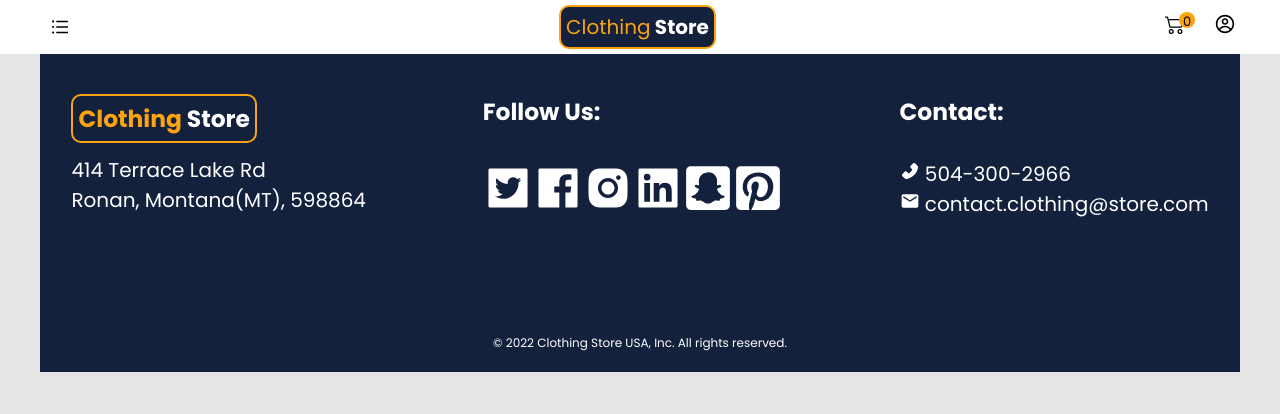
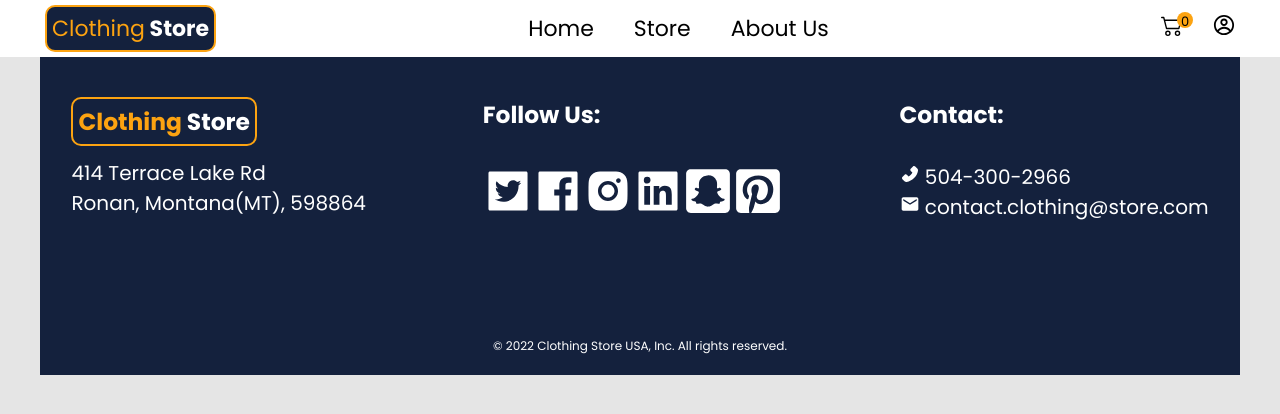
Before and after one commit to HubertSajdak/react-store, a React (Create React App) app: page / in a window 1280 px wide. Shown: the top 414 px of the page. Built offline with nearby package versions, Linux system fonts and the light colour scheme; no server answers.

Commit message:
added smallscreen store options

```diff
--- a/src/components/Cart/Cart.css
+++ b/src/components/Cart/Cart.css
@@ -4,7 +4,7 @@
 .cart__bg {
 	display: flex;
 	justify-content: space-around;
-	/* align-items: center; */
+	align-items: center;
 	width: 100%;
 	padding: 2rem;
 	gap: 5rem;
@@ -39,6 +39,7 @@
 
 .cart__container--text {
 	font-size: 2rem;
+	text-align: center;
 }
 .cart__container--button {
 	border-radius: 5px;
--- a/src/components/Navbar/Navbar.css
+++ b/src/components/Navbar/Navbar.css
@@ -10,14 +10,14 @@
 	align-items: center;
 	max-width: 1200px;
 	margin: 0 auto;
-	font-size: 2rem;
+	font-size: 2.2rem;
 }
 .navbar__brand-name {
-	margin: 0.5rem auto;
-	font-weight: bold;
+	margin: 0.5rem 0rem 0.5rem 0.5rem;
 	align-items: flex-start;
 	order: 2;
 	padding: 0.5rem;
+	font-weight: bold;
 	color: var(--color-white);
 	background-color: var(--color-blue);
 	border: 2px solid var(--color-gold);
@@ -27,12 +27,69 @@
 	color: var(--color-gold);
 	font-weight: normal;
 }
-.navbar__menu {
-	display: flex;
+.navbar__smallscreen-menu {
+	display: none;
 	align-items: center;
 	order: 1;
 	margin: 0 6rem 0 1rem;
 }
+.navbar__smallscreen-menu-links {
+	position: absolute;
+	display: flex;
+	flex-direction: column;
+	justify-content: flex-start;
+	top: 0;
+	left: 0;
+	width: 25vh;
+	height: 35vh;
+
+	border: 1px solid var(--color-gold);
+	border-radius: 0px 25px 25px 0;
+	background-color: var(--color-blue);
+	color: var(--color-white);
+	list-style: none;
+	transition: 0.3s ease;
+}
+.navbar__smallscreen-menu-links li {
+	text-align: center;
+	margin-top: 2rem;
+}
+.navbar__smallscreen-menu-links li:hover {
+	color: var(--color-gold);
+}
+.navbar__menu--close-icon {
+	padding: 0.1rem;
+	margin: 1rem;
+	font-size: 3rem;
+}
+.navbar__links {
+	display: flex;
+	order: 2;
+	height: 100%;
+	list-style: none;
+	z-index: 0;
+}
+.navbar__links li {
+	position: relative;
+	margin: 0 1rem;
+	padding: 0.5rem 1rem;
+}
+.navbar__links li::after {
+	content: '';
+	position: absolute;
+	bottom: 0;
+	left: 0;
+	height: 0;
+	width: 100%;
+	border-radius: 5px;
+	background-color: var(--color-gold);
+	transition: 0.3s;
+	z-index: -1;
+}
+.navbar__links li:hover::after {
+	height: 100%;
+}
+
 .navbar__customer-panel {
 	display: flex;
 	align-items: center;
@@ -64,3 +121,21 @@
 	margin-right: 1rem;
 	align-items: center;
 }
+@media (max-width: 768px) {
+	.navbar__smallscreen-menu {
+		display: flex;
+	}
+	.navbar__links {
+		display: none;
+	}
+	.navbar__brand-name {
+		margin: 0.5rem auto;
+		font-weight: bold;
+		align-items: flex-start;
+		order: 2;
+		padding: 0.5rem;
+		color: var(--color-white);
+		background-color: var(--color-blue);
+		border: 2px solid var(--color-gold);
+	}
+}
--- a/src/components/Navbar/Navbar.js
+++ b/src/components/Navbar/Navbar.js
@@ -1,4 +1,4 @@
-import React, { useState } from 'react'
+import React, { useState, useEffect, useRef } from 'react'
 import { Link, NavLink } from 'react-router-dom'
 import { useSelector } from 'react-redux'
 import { AiOutlineBars, AiOutlineClose } from 'react-icons/ai'
@@ -8,21 +8,73 @@ import './Navbar.css'
 const Navbar = () => {
 	const counter = useSelector(state => state.cart.totalQuantity)
 	const [isMenuOpen, setIsMenuOpen] = useState(false)
+	const menuRef = useRef()
+	useEffect(() => {
+		let handler = e => {
+			if (!menuRef.current.contains(e.target)) {
+				setIsMenuOpen(false)
+			}
+		}
+		document.addEventListener('mousedown', handler)
 
+		return () => {
+			document.removeEventListener('mousedown', handler)
+		}
+	}, [])
 	return (
 		<nav className='navbar'>
 			<div className='navbar__wrapper'>
 				<Link to='/welcome' className='navbar__brand-name'>
 					<span>Clothing</span> Store
 				</Link>
-				<div className='navbar__menu'>
-					<AiOutlineBars className='navbar__menu--open-icon' />
+				<div className='navbar__smallscreen-menu'>
+					<AiOutlineBars className='navbar__menu--open-icon' onClick={() => setIsMenuOpen(!isMenuOpen)} />
+					<ul
+						className='navbar__smallscreen-menu-links'
+						ref={menuRef}
+						style={isMenuOpen ? { transform: 'translateX(0)' } : { transform: 'translateX(-110%)' }}>
+						<AiOutlineClose className='navbar__menu--close-icon' onClick={() => setIsMenuOpen(!isMenuOpen)} />
+						<li>
+							<Link to='/welcome' onClick={() => setIsMenuOpen(false)}>
+								Home
+							</Link>
+						</li>
+						<li>
+							<Link to='/store' onClick={() => setIsMenuOpen(false)}>
+								Store
+							</Link>
+						</li>
+						<li>
+							<Link to='/about' onClick={() => setIsMenuOpen(false)}>
+								About Us
+							</Link>
+						</li>
+					</ul>
 				</div>
+
+				<ul className='navbar__links'>
+					<li>
+						<Link to='/welcome' onClick={() => setIsMenuOpen(false)}>
+							Home
+						</Link>
+					</li>
+					<li>
+						<Link to='/store' onClick={() => setIsMenuOpen(false)}>
+							Store
+						</Link>
+					</li>
+					<li>
+						<Link to='/about' onClick={() => setIsMenuOpen(false)}>
+							About Us
+						</Link>
+					</li>
+				</ul>
+
 				<div className='navbar__customer-panel'>
-					<div className='navbar__customer-panel_cart'>
+					<NavLink to='/cart' className='navbar__customer-panel_cart'>
 						<div className='navbar__customer-panel--cart-counter'>{counter}</div>
 						<BsCart2 className='navbar__customer-panel--cart-icon' />
-					</div>
+					</NavLink>
 					<div className='navbar__customer-panel_profile'>
 						<CgProfile className='navbar__customer-panel--profile-icon' />
 					</div>
--- a/src/components/Shop/ShopNavigation/ShopNavigation.css
+++ b/src/components/Shop/ShopNavigation/ShopNavigation.css
@@ -3,7 +3,7 @@
 }
 .shop-navigation__wrapper {
 	position: sticky;
-	top: 0;
+	top: 6rem;
 	display: flex;
 	flex-direction: column;
 	justify-content: flex-start;
@@ -79,19 +79,23 @@
 }
 @media (max-width: 576px) {
 	.shop-navigation {
+		position: fixed;
 		display: flex;
 		flex-direction: column;
-		position: sticky;
 		width: 100%;
-		top: 0;
+		bottom: 0;
+		border: 2px solid var(--color-blue);
+		border-top-left-radius: 15px;
+		border-top-right-radius: 15px;
 		z-index: 5;
+		transition: 0.3s ease;
 	}
 	.shop-navigation__wrapper {
-		position: static;
 		display: flex;
 		flex-direction: column;
 		justify-content: center;
 		align-items: center;
+		margin-bottom: 10rem;
 	}
 	.shop-navigation__sort {
 		align-items: center;
@@ -100,18 +104,21 @@
 		flex-direction: column;
 	}
 	.shop-navigation__smallscreen-menu {
-		display: block;
+		position: fixed;
+		display: grid;
+		place-items: center;
+		bottom: 1rem;
+		right: 1rem;
+		width: 50px;
+		height: 50px;
+		font-size: 4rem;
+		border: 1px solid var(--color-gold);
+		border-radius: 10px;
 		color: var(--color-gold);
 		background-color: var(--color-blue);
-		border-top: 1px solid var(--color-blue);
-		border-bottom-right-radius: 80%;
-		border-bottom-left-radius: 80%;
-		width: 100%;
-		top: 0;
-		font-size: 3rem;
-		text-align: center;
+		z-index: 10;
 	}
 	.menu__hidden {
-		display: none;
+		transform: translateY(110%);
 	}
 }
--- a/src/components/Shop/ShopNavigation/ShopNavigation.js
+++ b/src/components/Shop/ShopNavigation/ShopNavigation.js
@@ -3,7 +3,7 @@ import { useDispatch } from 'react-redux'
 import { sortingActions } from '../../../store/sorting-slice'
 import { filteringActions } from '../../../store/filtering-slice'
 import { FaThList, FaBoxes } from 'react-icons/fa'
-import { BsFillArrowDownSquareFill } from 'react-icons/bs'
+import { BsFillArrowDownSquareFill, BsSortUp } from 'react-icons/bs'
 import './ShopNavigation.css'
 const ShopNavigation = props => {
 	const [isMenuOpen, setIsMenuOpen] = useState([])
@@ -45,8 +45,9 @@ const ShopNavigation = props => {
 	}
 
 	return (
-		<div className='shop-navigation'>
-			<div className={isMenuOpen ? 'shop-navigation__wrapper' : 'shop-navigation__wrapper menu__hidden'}>
+		<>
+			<div className={!isMenuOpen ? 'shop-navigation' : 'shop-navigation menu__hidden'}>
+				<div className='shop-navigation__wrapper'>
 					<div className='shop-navigation__sort'>
 						<label htmlFor='sort'>Sort</label>
 						<select onChange={sortHandler} name='sort' id='sorting' defaultValue='none' ref={typeRef}>
@@ -89,14 +90,11 @@ const ShopNavigation = props => {
 						<FaBoxes className='shop-navigation__view--box' />
 					</div>
 				</div>
+			</div>
 			<div className='shop-navigation__smallscreen-menu '>
-				<BsFillArrowDownSquareFill
-					className='shop-navigation__smallscreen-menu--show-icon'
-					style={isMenuOpen && { transform: 'rotate(180deg)' }}
-					onClick={menuHandler}
-				/>
+				<BsSortUp className='shop-navigation__smallscreen-menu--show-icon' onClick={menuHandler} />
 			</div>
-		</div>
+		</>
 	)
 }
 export default ShopNavigation
--- a/src/components/UI/Slider/Slider.css
+++ b/src/components/UI/Slider/Slider.css
@@ -43,13 +43,13 @@
 	font-size: 4rem;
 	color: var(--color-white);
 	background-color: var(--color-black);
+	opacity: 80%;
 	border-radius: 50%;
 	z-index: 5;
 	cursor: pointer;
 }
 .left-arrow:hover,
 .right-arrow:hover {
-
 }
 .left-arrow {
 	left: 0;
```
Lines whose indentation alone changed are shown as unchanged.
